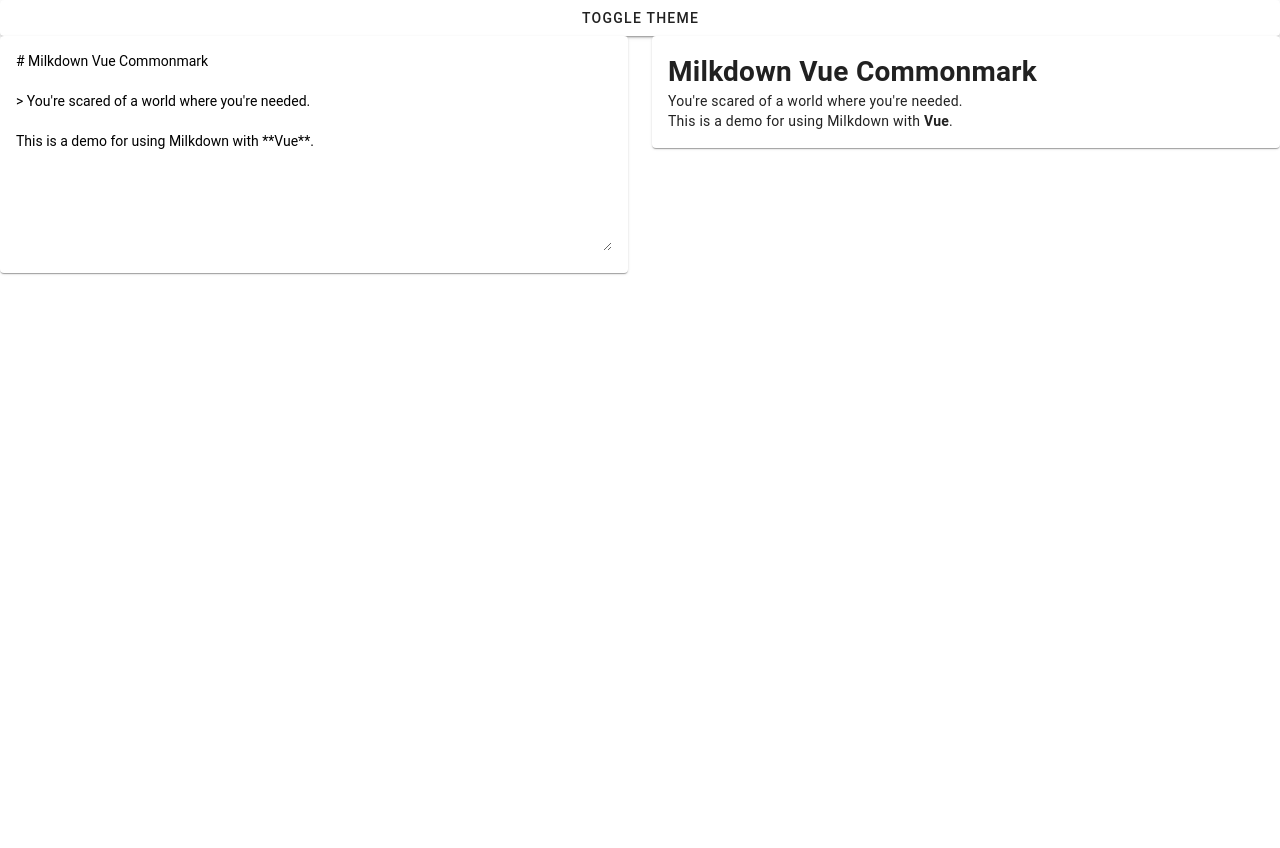
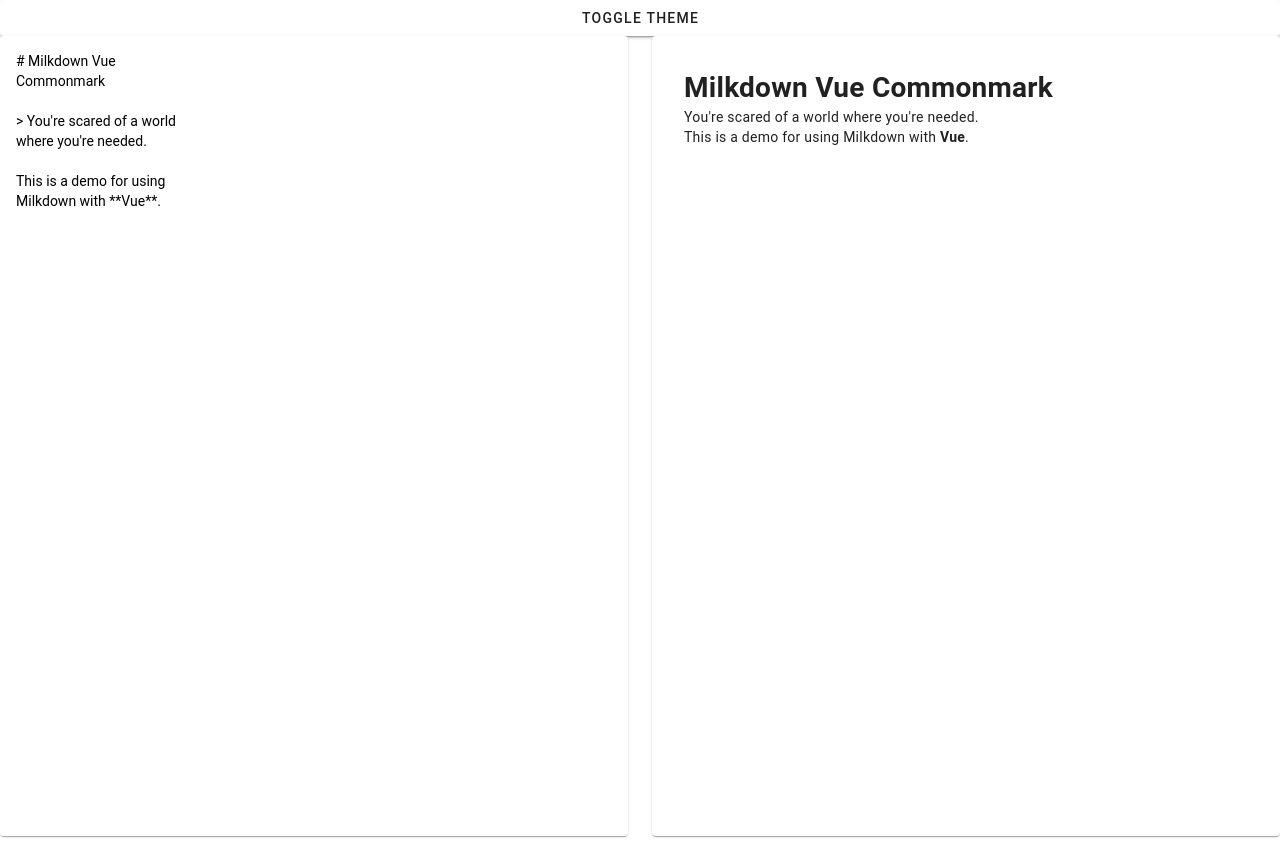
Before and after one commit to yud0uhu/markdown-editor-tauri-web, a Vue app: page / in a window 1280 px wide. Built offline with nearby package versions, Linux system fonts and the light colour scheme.

Commit message:
style: editorとpreviewが横並び等間隔で表示されるように

```diff
--- a/src/components/MarkdownEditor.vue
+++ b/src/components/MarkdownEditor.vue
@@ -2,21 +2,21 @@
   <v-app>
     <v-row>
       <v-col cols="6">
-        <v-card>
+        <v-card class="editor-card">
           <v-card-text>
             <textarea
               v-model="markdownText"
               rows="10"
-              style="width: 100%"
+              class="editor-textarea"
             ></textarea>
           </v-card-text>
         </v-card>
       </v-col>
 
       <v-col cols="6">
-        <v-card>
+        <v-card class="preview-card">
           <v-card-text>
-            <div v-html="parsedMarkdown"></div>
+            <div v-html="parsedMarkdown" class="preview-content"></div>
           </v-card-text>
         </v-card>
       </v-col>
@@ -55,4 +55,19 @@ This is a demo for using Milkdown with **Vue**.`);
   font-weight: bold;
   margin-bottom: 10px;
 }
+.editor-card,
+.preview-card {
+  height: 100vh;
+  overflow-y: auto;
+  border-radius: "0";
+}
+
+.editor-textarea {
+  height: 100vh;
+  overflow-y: auto;
+}
+.preview-content {
+  height: 100%;
+  padding: 16px;
+}
 </style>
```
